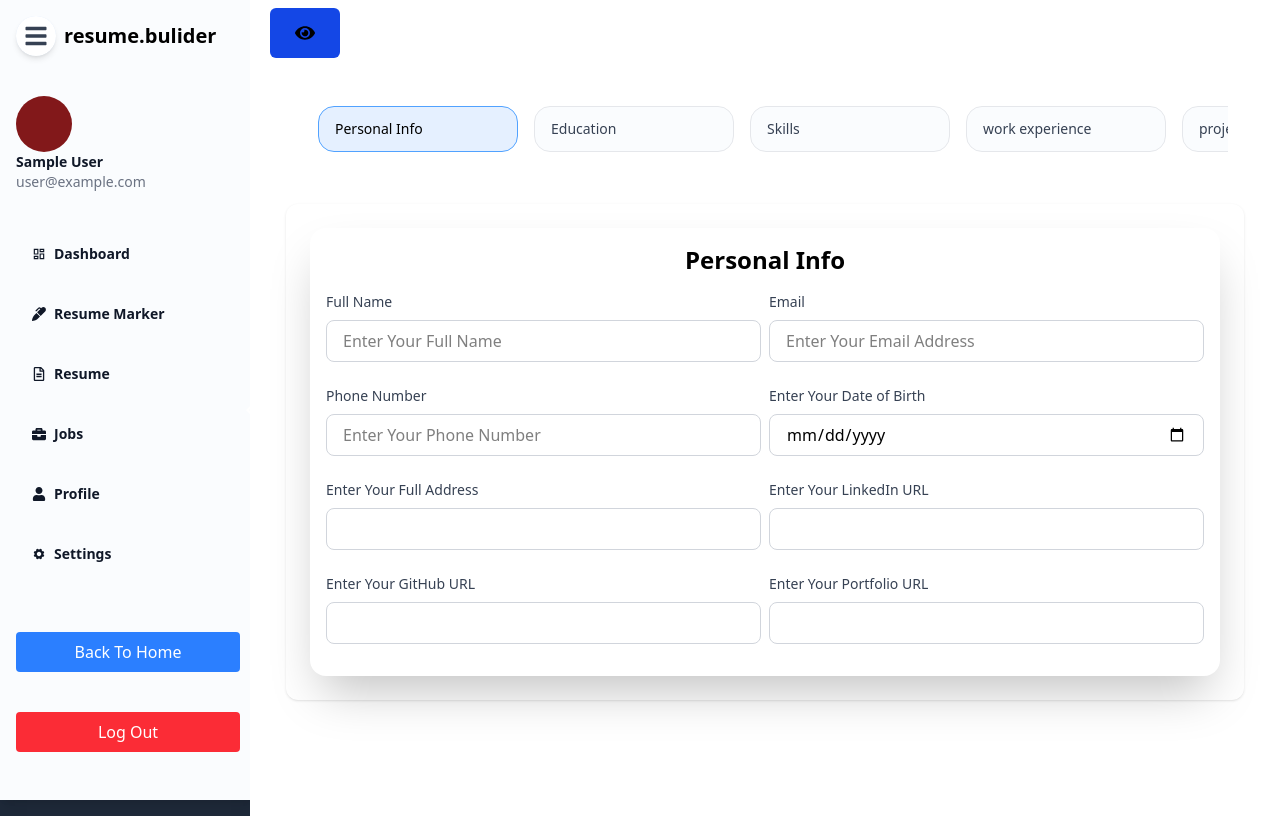
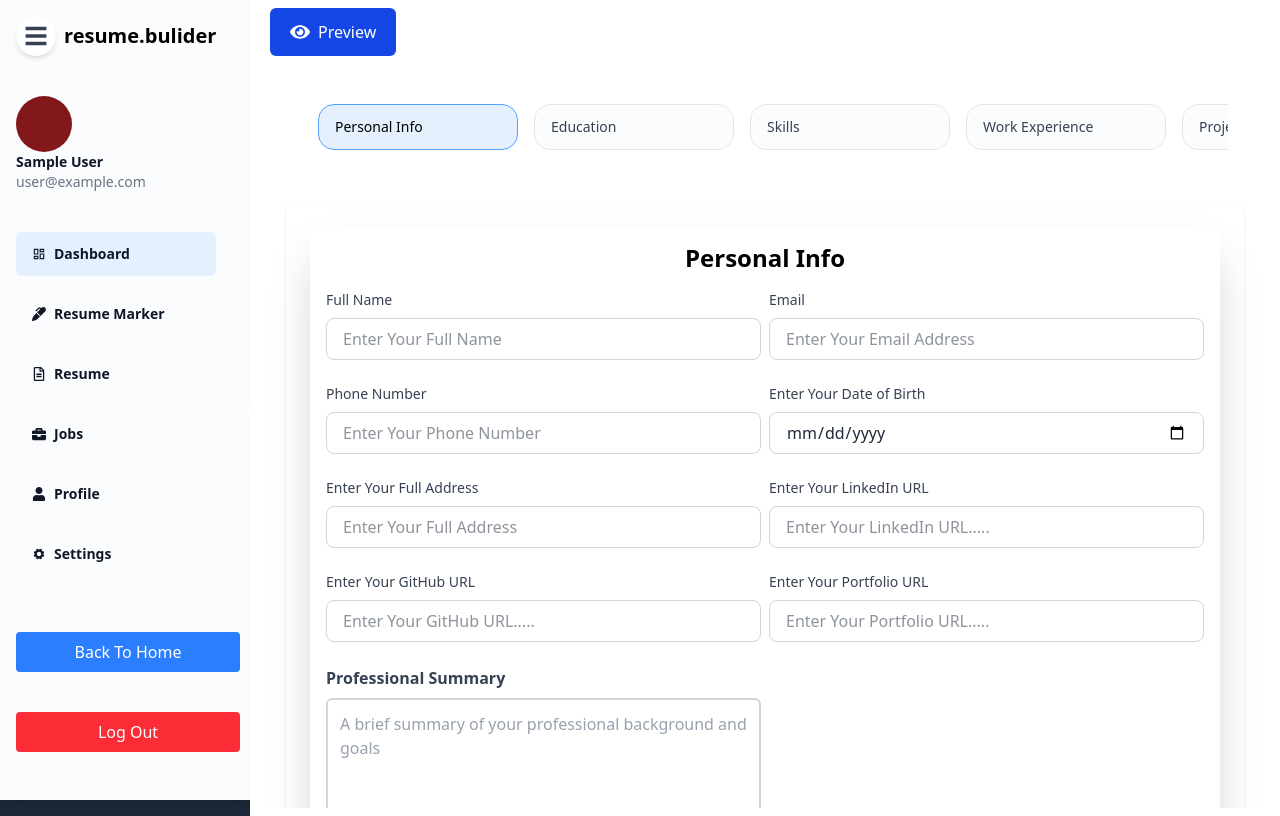
Before and after one commit to joni7679/ResumeBuilder, a React (Vite) app: page /dashboard/resume-Marker in a window 1280 px wide. Built offline with nearby package versions, Linux system fonts and the light colour scheme; no server answers; sample sign-in values are in the browser's storage.

Commit message:
`feat: updated codebase with various changes to components and utilities`

```diff
--- a/src/Dashboard/user/components/Sidebar.jsx
+++ b/src/Dashboard/user/components/Sidebar.jsx
@@ -10,7 +10,7 @@ import { MdArrowBackIos } from 'react-icons/md';
 const Sidebar = ({ open, setIsOpen }) => {
     const navigate = useNavigate();
     const { user, loading, error } = useContext(AuthContext);
-    const [activebar, setActivebar] = useState("");
+    const [active, setActive] = useState(0);
 
     const logOut = async () => {
         try {
@@ -65,15 +65,17 @@ const Sidebar = ({ open, setIsOpen }) => {
                 )}
 
 
-                {sidebarlinks.map((item) => {
+                {sidebarlinks.map((item, index) => {
                     const Icon = item.icon;
                     return (
                         <div key={item.id} className="grid grid-cols-1">
                             <Link
                                 to={item.path}
-                                className="mb-4 flex-shrink-0 w-[200px] px-4 py-3 hover:bg-[#E5F0FF] p-3 rounded-md cursor-pointer"
+                                onClick={() => setActive(index)}
+
+                                className={`mb-4 flex-shrink-0 w-[200px] px-4 py-3 hover:bg-[#E5F0FF] p-3 rounded-md cursor-pointer ${active === index ? "bg-[#E5F0FF]" : ""}`}
                             >
-                                <div  className="flex items-center gap-2 text-sm font-semibold text-gray-900">
+                                <div className="flex items-center gap-2 text-sm font-semibold text-gray-900">
                                     {Icon && <Icon />}
                                     {item.name}
 
--- a/src/components/InputField.jsx
+++ b/src/components/InputField.jsx
@@ -19,8 +19,9 @@ function InputField({ label, type = "text", value, name, onChange, placeholder }
                 value={value}
                 onChange={onChange}
                 placeholder={placeholder}
-                className="w-full px-4 py-2 border border-gray-300 rounded-lg focus:outline-none focus:ring-2 focus:ring-blue-500 transition"
+                className="w-full px-4 py-2 border border-gray-300 rounded-lg focus:outline-none focus:ring-2 focus:ring-blue-500 bg-white text-gray-800 transition"
             />
+
         </div>
 
     );
--- a/src/components/PersonalInfo.jsx
+++ b/src/components/PersonalInfo.jsx
@@ -1,31 +1,90 @@
-import React from 'react';
+import React, { useState } from 'react';
 import InputField from './InputField';
+import TextareaField from './TextareaField';
+import { spellCheck } from '../utils/gemini';
 
-function PersonalInfo({ data, setData }) {
-    const handlechangeInput = (e) => {
-        const { name, value } = e.target;
-        setData({ ...data, [name]: value });
-        console.log(name);
-
+function PersonalInfo({ data, setFormData }) {
+    const [correctedText, setCorrectedText] = useState("");
+    const [loading, setLoading] = useState(false);
+    const handleCheck = async () => {
+        setLoading(true);
+        try {
+            let correctedText = await spellCheck(data.summary);
+            setCorrectedText(correctedText);
+            setLoading(false)
+        } catch (error) {
+            console.error("Spell check failed:", error);
+        } finally {
+            setLoading(false);
+        }
     };
 
-    console.log("data", data);
+    // oninputchange
+    const handleInputChange = (event) => {
+
+    }
+
+
 
     return (
         <div className='w-full rounded-2xl shadow-2xl p-4 info'>
-            <h1 className='text-center text-2xl font-bold mb-4'>Personal Info</h1>
-            <form>
-                <div className="grid grid-cols-1 lg:grid-cols-2 gap-2">
-                    <InputField type='text' name="fullName" label="Full Name" placeholder="Enter Your Full Name" value={data.fullName} onChange={handlechangeInput} />
-                    <InputField type='text' name="email" label="Email" placeholder="Enter Your Email Address" value={data.email} onChange={handlechangeInput} />
-                    <InputField type='text' name="phone" label="Phone Number"  placeholder="Enter Your Phone Number" value={data.phone} onChange={handlechangeInput} />
-                    <InputField type="date" name="dob" label="Enter Your Date of Birth" value={data.dob} onChange={handlechangeInput} />
-                    <InputField type='text' name="address" label="Enter Your Full Address" value={data.address} onChange={handlechangeInput} />
-                    <InputField type='text' name="linkedin" label="Enter Your LinkedIn URL" value={data.linkedin} onChange={handlechangeInput} />
-                    <InputField type='text' name="github" label="Enter Your GitHub URL" value={data.github} onChange={handlechangeInput} />
-                    <InputField type='text' name="portfolio" label="Enter Your Portfolio URL" value={data.portfolio} onChange={handlechangeInput} />
-                </div>
-            </form>
+            <h1 className='text-center text-2xl text-black font-bold mb-4'>Personal Info</h1>
+
+            <div className="grid grid-cols-1 lg:grid-cols-2 gap-2">
+                <InputField type='text' name="fullName" label="Full Name" placeholder="Enter Your Full Name" value={data.fullName}
+                    onChange={handleInputChange} />
+                <InputField type='text' name="email" label="Email" placeholder="Enter Your Email Address"
+                    value={data.email}
+                    onChange={handleInputChange} />
+                <InputField type='text' name="phone" label="Phone Number" placeholder="Enter Your Phone Number"
+                    value={data.phone}
+                    onChange={handleInputChange}
+                />
+                <InputField type="date" name="dob" label="Enter Your Date of Birth"
+                    value={data.dob}
+                    onChange={handleInputChange}
+
+                />
+                <InputField type='text' name="address" label="Enter Your Full Address"
+                    placeholder="Enter Your Full Address"
+
+                    value={data.address}
+                    onChange={handleInputChange}
+
+                />
+                <InputField type='text' name="linkedin" label="Enter Your LinkedIn URL"
+                    placeholder="Enter Your LinkedIn URL....."
+                    value={data.linkedin}
+                    onChange={handleInputChange}
+
+                />
+                <InputField type='text' name="github" label="Enter Your GitHub URL"
+                    placeholder="Enter Your GitHub URL....."
+                    value={data.github}
+                    onChange={handleInputChange}
+
+                />
+                <InputField type='text' name="portfolio" label="Enter Your Portfolio URL"
+                    placeholder="Enter Your Portfolio URL....."
+                    value={data.portfolio}
+                    onChange={handleInputChange}
+
+                />
+                <TextareaField name='summary' label="Professional Summary" placeholder="A brief summary of your professional background and goals"
+
+                    value={data.summary}
+                    onChange={handleInputChange}
+
+                />
+
+            </div>
+            <button
+                className="mt-3 cursor-pointer bg-blue-600 text-white px-4 py-2 rounded-md hover:bg-blue-700 transition-all">
+                {
+                    loading ? "Check Spelling...." : " Check Spelling"
+                }
+
+            </button>
         </div>
     );
 }
--- a/src/components/Tabs.jsx
+++ b/src/components/Tabs.jsx
@@ -1,17 +1,14 @@
-import React, { useEffect, useState } from 'react';
-import PersonalInfo from './PersonalInfo';
-import Education from './Education';
-import Skills from './Skills';
-import WorkEXperience from './WorkEXperience';
-import Projects from './Projects';
-import { data } from 'react-router-dom';
-import { FaEye } from 'react-icons/fa';
+import React, { useState } from "react";
+import PersonalInfo from "./PersonalInfo";
+import Education from "./Education";
+import Skills from "./Skills";
+import WorkEXperience from "./WorkEXperience";
+import Projects from "./Projects";
+import { FaEye } from "react-icons/fa";
 
 const Tabs = () => {
-
-    const [pouup, setPopUp] = useState(false);
-
-    const [activeTab, setActiveTab] = useState("personal");
+    const [popup, setPopup] = useState(false);
+    const [activeTab, setActiveTab] = useState(0);
     const [formData, setFormData] = useState({
         personalInfo: {
             fullName: "",
@@ -21,97 +18,143 @@ const Tabs = () => {
             dob: "",
             linkedin: "",
             github: "",
-            portfolio: ""
+            portfolio: "",
+            summary: ""
         },
         education: [],
         skills: [],
         experience: [],
-        projects: []
+        projects: [],
     });
 
+    const tabs = [
+        {
+            label: "Personal Info",
+            component: (
+                <PersonalInfo
+                    data={formData.personalInfo}
+                    setFormData={setFormData}
+                />
+            ),
+        },
+        {
+            label: "Education",
+            component: (
+                <Education
+                    data={formData.education}
 
+                />
+            ),
+        },
+        {
+            label: "Skills",
+            component: (
+                <Skills
+                    data={formData.skills}
 
-    const tabs = [
-        { id: "personal", label: "Personal Info" },
-        { id: "education", label: "Education" },
-        { id: "skills", label: "Skills" },
-        { id: "work experience", label: "work experience" },
-        { id: "projects", label: "projects" }
+                />
+            ),
+        },
+        {
+            label: "Work Experience",
+            component: (
+                <WorkEXperience
+                    data={formData.experience}
+
+                />
+            ),
+        },
+        {
+            label: "Projects",
+            component: (
+                <Projects
+                    data={formData.projects}
+                />
+            ),
+        },
     ];
 
-    // pouup logic here...
-    const poupBox = () => {
-        setPopUp(!pouup);
-
+    const popupBox = () => setPopup(!popup);
+    const ActiveTabComponent = tabs[activeTab].component;
+    // handel next
+    const handleNext = () => {
+        setActiveTab(activeTab + 1);
 
     }
-
-    const renderTab = () => {
-        switch (activeTab) {
-            case "personal":
-                return <PersonalInfo data={formData.personalInfo} setData={(updated) =>
-                    setFormData({ ...formData, personalIfo: updated })
-                } />;
-            case "education":
-                return <Education data={data.education} setData={(updated) => { setFormData({ ...formData, education: updated }) }} />;
-            case "skills":
-                return <Skills data={data.skills} setData={(updated) => { setFormData({ ...formData, skills: updated }) }} />;
-            case "work experience":
-                return <WorkEXperience data={data.WorkEXperience} setData={(updated) => { setFormData({ ...formData, WorkEXperience: updated }) }} />
-            case "projects":
-                return <Projects data={data.projects} setData={(updated) => { setFormData({ ...formData, projects: updated }) }} />
-            default:
-                return <PersonalInfo />;
-        }
-    };
-
-    //  Load from localStorage
-    useEffect(() => {
-        const save = localStorage.getItem("resumeData");
-        if (save) {
-            setFormData(JSON.parse(save))
-        }
-    }, []);
-
-    // Save to localStorage on formData chang
-    useEffect(() => {
-        localStorage.setItem("resumeData", JSON.stringify(formData));
-    }, [formData])
+    // handle prev
+    const handlePrev = () => {
+        setActiveTab(activeTab - 1);
+    }
 
     return (
-        <div className='w-full h-screen overflow-scroll  relative'>
-            <button onClick={poupBox} className='px-[25px] py-[15px] rounded-md bg-blue-700 cursor-pointer'>
-                <FaEye className='text-xl' />
+        <div className="w-full h-screen overflow-scroll relative">
+            <button
+                onClick={popupBox}
+                className="flex cursor-pointer duration-300 ease-in items-center gap-2 px-5 py-3 rounded-md bg-blue-700 text-white"
+            >
+                <FaEye className="text-xl" />
+                <span>Preview</span>
+            </button>
 
-            </button>
-            <div onClick={poupBox} className={`${pouup ? "overly absolute top-0 z-9 left-0 w-full h-full cursor-pointer" : " "} `}></div>
-            <div className="w-full  p-4">
-                <div className=" w-full bg-white rounded-xl p-4">
-                    <div className="w-full info flex flex-row gap-4 overflow-x-auto scrollbar-hide p-4">
-                        {tabs.map((tab) => (
+            {popup && (
+                <div
+                    onClick={popupBox}
+                    className={`fixed top-0 left-0 w-full h-full ${popup ? "overly" : ""} bg-opacity-40 z-10`}
+                ></div>
+            )}
+
+            <div className="w-full p-4">
+                <div className="w-full bg-white rounded-xl p-4">
+                    <div className="w-full flex flex-row gap-4 overflow-x-auto scrollbar-hide p-4">
+                        {tabs.map((tab, index) => (
                             <button
-                                key={tab.id}
-                                onClick={() => setActiveTab(tab.id)}
-                                className={`flex-shrink-0 w-[200px] px-4 py-3 text-left cursor-pointer text-sm font-medium rounded-2xl border transition-all duration-300
-                                 ${activeTab === tab.id
-                                        ? "bg-[#E5F0FF] text-black border-blue-400"
-                                        : "bg-[#FAFCFE] text-gray-700 border-gray-200 hover:bg-blue-50"
+                                key={index}
+                                onClick={() => setActiveTab(index)}
+                                className={`flex-shrink-0 w-[200px] px-4 py-3 text-left cursor-pointer text-sm font-medium rounded-2xl border transition-all duration-300 ${activeTab === index
+                                    ? "bg-[#E5F0FF] text-black border-blue-400"
+                                    : "bg-[#FAFCFE] text-gray-700 border-gray-200 hover:bg-blue-50"
                                     }`}
                             >
                                 {tab.label}
                             </button>
                         ))}
                     </div>
+                </div>
+
+                <div className="w-full mt-5 bg-white rounded-xl p-6 shadow-sm">
+                    {ActiveTabComponent}
+                </div>
+                <div className="mt-5 w-full ">
+
+                    {activeTab === tabs.length - 1 && (
+                        <button className="bg-green-700 w-full cursor-pointer px-4 py-6 rounded text-white hover:bg-green-800">
+                            Save & Submit
+                        </button>
+                    )}
 
                 </div>
 
-                <div className="w-full mt-5  bg-white rounded-xl  p-6 shadow-sm">
-                    {renderTab()}
+                <div className="mt-5 w-full  flex items-center justify-center gap-2.5">
+                    {activeTab > 0 && (
+                        <button
+                            onClick={handlePrev}
+                            className='px-[25px] w-1/2 text-white mt-5 py-[15px] cursor-pointer duration-100 rounded-md bg-blue-800'
+                        >
+                            Prev
+                        </button>
+                    )}
+
+                    {activeTab < tabs.length - 1 && (
+                        <button
+                            onClick={handleNext}
+                            className='px-[25px] w-1/2 text-white mt-5 py-[15px] cursor-pointer duration-100 rounded-md bg-blue-800'
+                        >
+                            Next
+                        </button>
+                    )}
                 </div>
             </div>
         </div>
-
-
     );
 };
 
--- a/src/components/TextareaField.jsx
+++ b/src/components/TextareaField.jsx
@@ -15,13 +15,14 @@ const TextareaField = ({ label, name, placeholder, value, onChange }) => {
         id={name}
         name={name}
         placeholder={placeholder}
-        className="resize-y p-3 text-base border-2 border-gray-300 rounded-md
+        className="resize-y p-3 text-base border-2 w-full border-gray-300 rounded-md
                    focus:outline-none focus:border-blue-600 focus:ring-2
                    focus:ring-blue-300 placeholder-gray-400 bg-white text-gray-900
                    min-h-[120px]"
         value={value}
         onChange={onChange}
         rows={5}
+
       />
     </div>
   );
```
Also changed, not shown: src/utils/gemini.js (+10 -0 lines), 1 other file (tests, documents, lock files or other folders).
